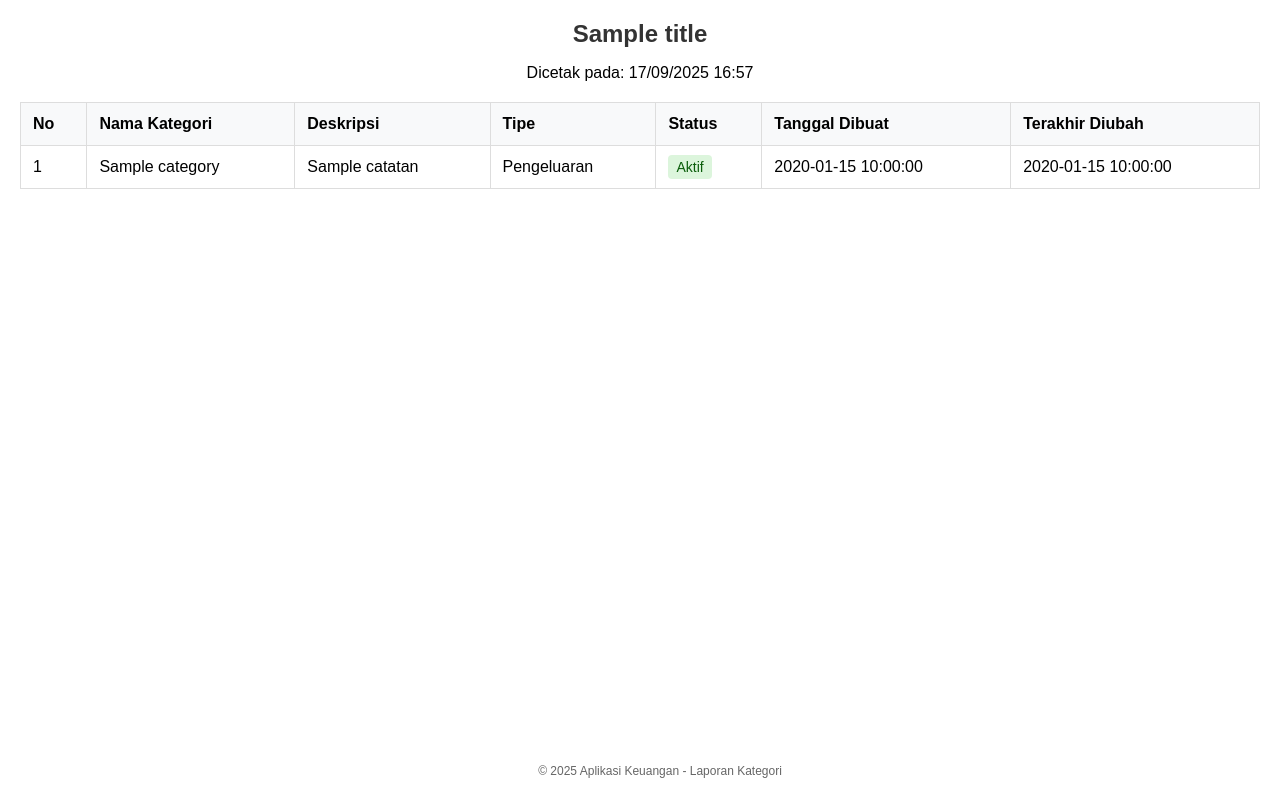
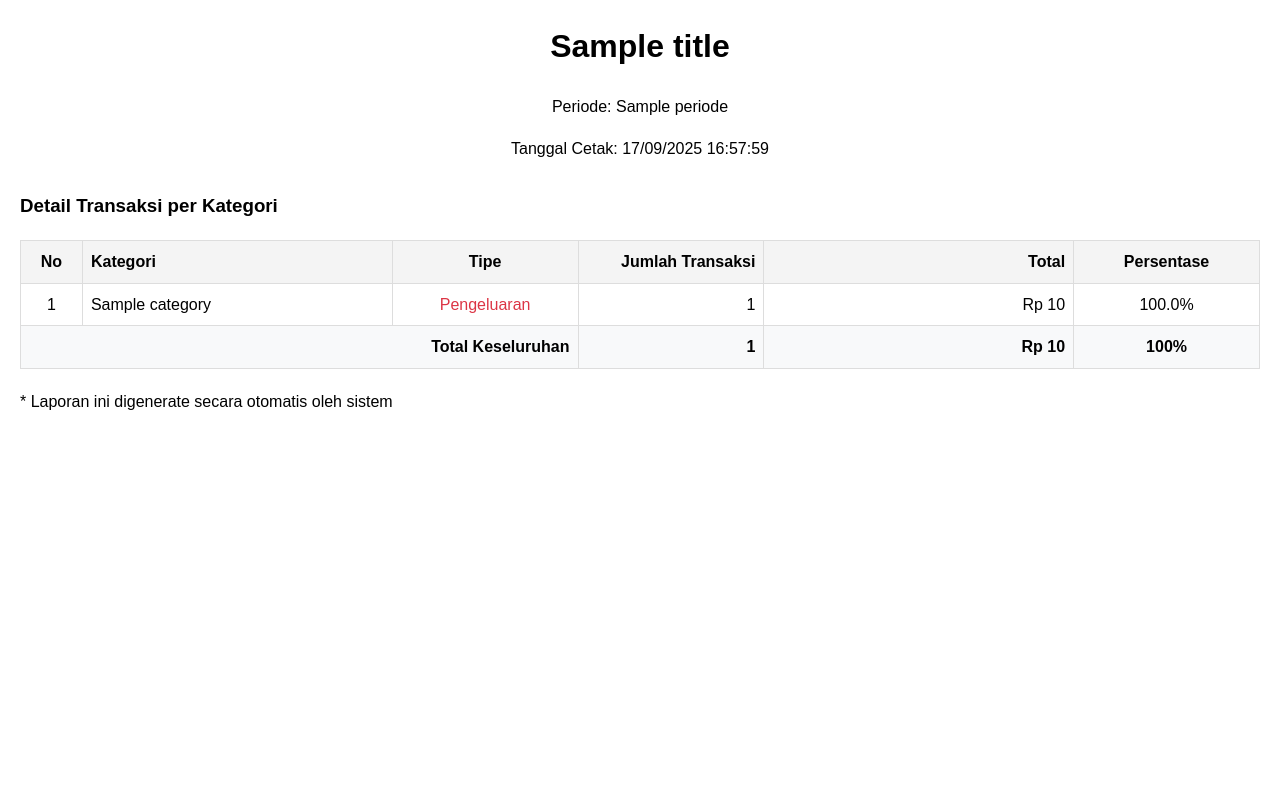
Before and after one commit to choerulram/Aplikasi-Keuangan, a CodeIgniter 4 app: the page made by app/Views/Reports/pdf_category.php in a window 1280 px wide. Run offline with PHP 8.4 and a stand-in for CodeIgniter, Linux system fonts and the light colour scheme; the template is opened without the code that fills it: most values are stand-ins (such as "Sample title", 1, 10 or a date in 2020); some libraries are stand-ins or nearby versions.

Commit message:
fix(reports): improve PDF export UI on category page

```diff
--- a/app/Views/Reports/pdf_budget.php
+++ b/app/Views/Reports/pdf_budget.php
@@ -2,7 +2,7 @@
 <html>
 <head>
     <meta charset="utf-8">
-    <title>Laporan Budget vs Aktual</title>
+    <title><?= $title ?></title>
     <style>
         body {
             font-family: Arial, sans-serif;
--- a/app/Views/Reports/pdf_category.php
+++ b/app/Views/Reports/pdf_category.php
@@ -1,21 +1,22 @@
 <!DOCTYPE html>
-<html lang="en">
+<html>
 <head>
-    <meta charset="UTF-8">
+    <meta charset="utf-8">
     <title><?= $title ?></title>
     <style>
         body {
             font-family: Arial, sans-serif;
+            line-height: 1.6;
             margin: 20px;
         }
         .header {
             text-align: center;
+            margin-bottom: 30px;
+        }
+        .summary-box {
             margin-bottom: 20px;
-        }
-        .header h1 {
-            margin: 0;
-            color: #333;
-            font-size: 24px;
+            padding: 10px;
+            border: 1px solid #ddd;
         }
         table {
             width: 100%;
@@ -24,80 +25,79 @@
         }
         th, td {
             border: 1px solid #ddd;
-            padding: 12px;
+            padding: 8px;
             text-align: left;
         }
         th {
+            background-color: #f4f4f4;
+        }
+        .text-right {
+            text-align: right;
+        }
+        .text-center {
+            text-align: center;
+        }
+        .income {
+            color: #28a745;
+        }
+        .expense {
+            color: #dc3545;
+        }
+        .summary-total {
+            font-weight: bold;
             background-color: #f8f9fa;
-            font-weight: bold;
-        }
-        tr:nth-child(even) {
-            background-color: #f9f9f9;
-        }
-        .footer {
-            position: fixed;
-            bottom: 0;
-            width: 100%;
-            text-align: center;
-            font-size: 12px;
-            color: #666;
-            padding: 10px 0;
-        }
-        .status {
-            padding: 4px 8px;
-            border-radius: 4px;
-            font-size: 14px;
-        }
-        .active {
-            background-color: #dcf5dc;
-            color: #0a5d0a;
-        }
-        .inactive {
-            background-color: #ffe6e6;
-            color: #cc0000;
         }
     </style>
 </head>
 <body>
     <div class="header">
         <h1><?= $title ?></h1>
-        <p>Dicetak pada: <?= date('d/m/Y H:i') ?></p>
+        <p>Periode: <?= $periode ?></p>
+        <p>Tanggal Cetak: <?= date('d/m/Y H:i:s') ?></p>
     </div>
 
+    <h3>Detail Transaksi per Kategori</h3>
     <table>
         <thead>
             <tr>
-                <th>No</th>
-                <th>Nama Kategori</th>
-                <th>Deskripsi</th>
-                <th>Tipe</th>
-                <th>Status</th>
-                <th>Tanggal Dibuat</th>
-                <th>Terakhir Diubah</th>
+                <th style="width: 5%;" class="text-center">No</th>
+                <th style="width: 25%;">Kategori</th>
+                <th style="width: 15%;" class="text-center">Tipe</th>
+                <th style="width: 15%;" class="text-right">Jumlah Transaksi</th>
+                <th style="width: 25%;" class="text-right">Total</th>
+                <th style="width: 15%;" class="text-center">Persentase</th>
             </tr>
         </thead>
         <tbody>
-            <?php $no = 1; ?>
+            <?php
+            $no = 1;
+            $totalAmount = array_sum(array_column($categories, 'total'));
+            ?>
             <?php foreach ($categories as $category): ?>
             <tr>
-                <td><?= $no++ ?></td>
+                <td class="text-center"><?= $no++ ?></td>
                 <td><?= esc($category['nama_kategori']) ?></td>
-                <td><?= esc($category['catatan'] ?? '-') ?></td>
-                <td><?= $category['tipe'] == 'income' ? 'Pemasukan' : 'Pengeluaran' ?></td>
-                <td>
-                    <span class="status <?= $category['status'] ? 'active' : 'inactive' ?>">
-                        <?= $category['status'] ? 'Aktif' : 'Tidak Aktif' ?>
-                    </span>
+                <td class="text-center <?= $category['tipe'] === 'income' ? 'income' : 'expense' ?>">
+                    <?= $category['tipe'] === 'income' ? 'Pemasukan' : 'Pengeluaran' ?>
                 </td>
-                <td><?= $category['created_at'] ?></td>
-                <td><?= $category['updated_at'] ?></td>
+                <td class="text-right"><?= number_format($category['jumlah_transaksi'], 0, ',', '.') ?></td>
+                <td class="text-right">Rp <?= number_format($category['total'], 0, ',', '.') ?></td>
+                <td class="text-center"><?= number_format(($category['total'] / $totalAmount) * 100, 1) ?>%</td>
             </tr>
             <?php endforeach; ?>
         </tbody>
+        <tfoot>
+            <tr class="summary-total">
+                <td colspan="3" class="text-right">Total Keseluruhan</td>
+                <td class="text-right"><?= number_format(array_sum(array_column($categories, 'jumlah_transaksi')), 0, ',', '.') ?></td>
+                <td class="text-right">Rp <?= number_format($totalAmount, 0, ',', '.') ?></td>
+                <td class="text-center">100%</td>
+            </tr>
+        </tfoot>
     </table>
 
-    <div class="footer">
-        <p>© <?= date('Y') ?> Aplikasi Keuangan - Laporan Kategori</p>
+    <div class="footer" style="margin-top: 20px;">
+        <p>* Laporan ini digenerate secara otomatis oleh sistem</p>
     </div>
 </body>
 </html>
```
Also changed, not shown: app/Controllers/ReportsController.php (+43 -18 lines), app/Models/ReportModel.php (+28 -0 lines), app/Views/Reports/category.php (+15 -15 lines).
